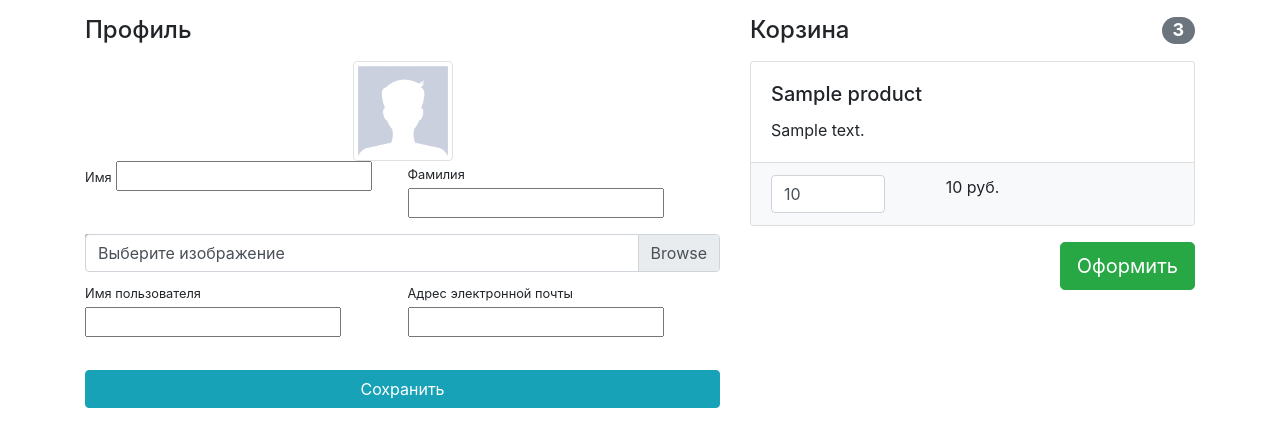
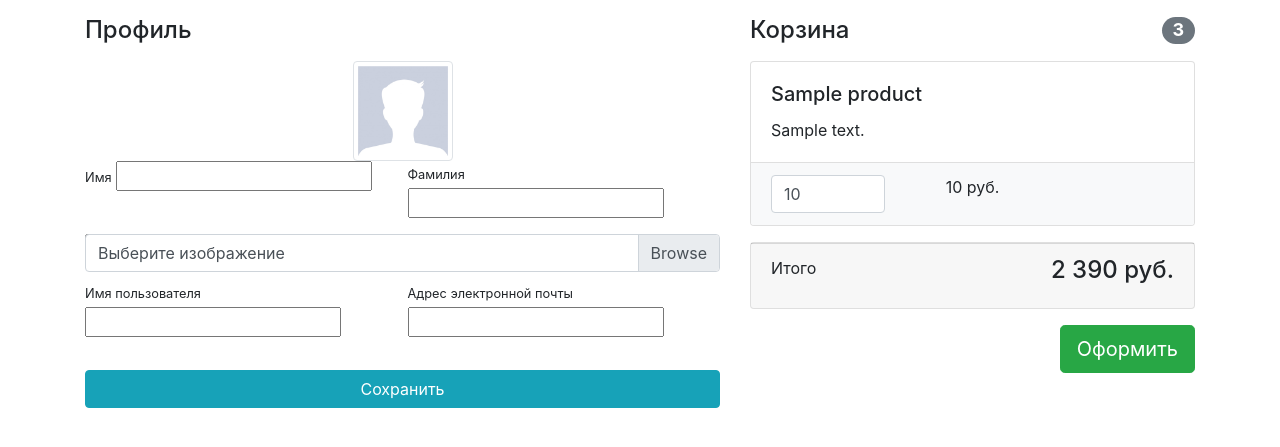
Before and after one commit to vprinz/geekshop-517, a Django app: template authapp/templates/authapp/profile.html in a window 1280 px wide. Shown: the part 56-503 px from the top of the page. Run offline with Django 3.2, Linux system fonts and the light colour scheme; the template is opened without the code that fills it: most values are stand-ins (such as "Sample title", 1, 10 or a date in 2020); form fields are guessed from the names that the template uses; some libraries are stand-ins or nearby versions.

Commit message:
added missed block for basket template

```diff
--- a/basketapp/templates/basketapp/basket.html
+++ b/basketapp/templates/basketapp/basket.html
@@ -26,6 +26,12 @@
             </ul>
         </div>
     {% endfor %}
+    <div class="card mb-3">
+        <div class="card-footer">
+            <p class="float-left">Итого</p>
+            <h4 class="float-right">2 390 руб.</h4>
+        </div>
+    </div>
     <button type="button" class="btn btn-success btn-lg float-right">Оформить</button>
 {% else %}
     <h4 class="mt-3 mb-3 text-center">
```
